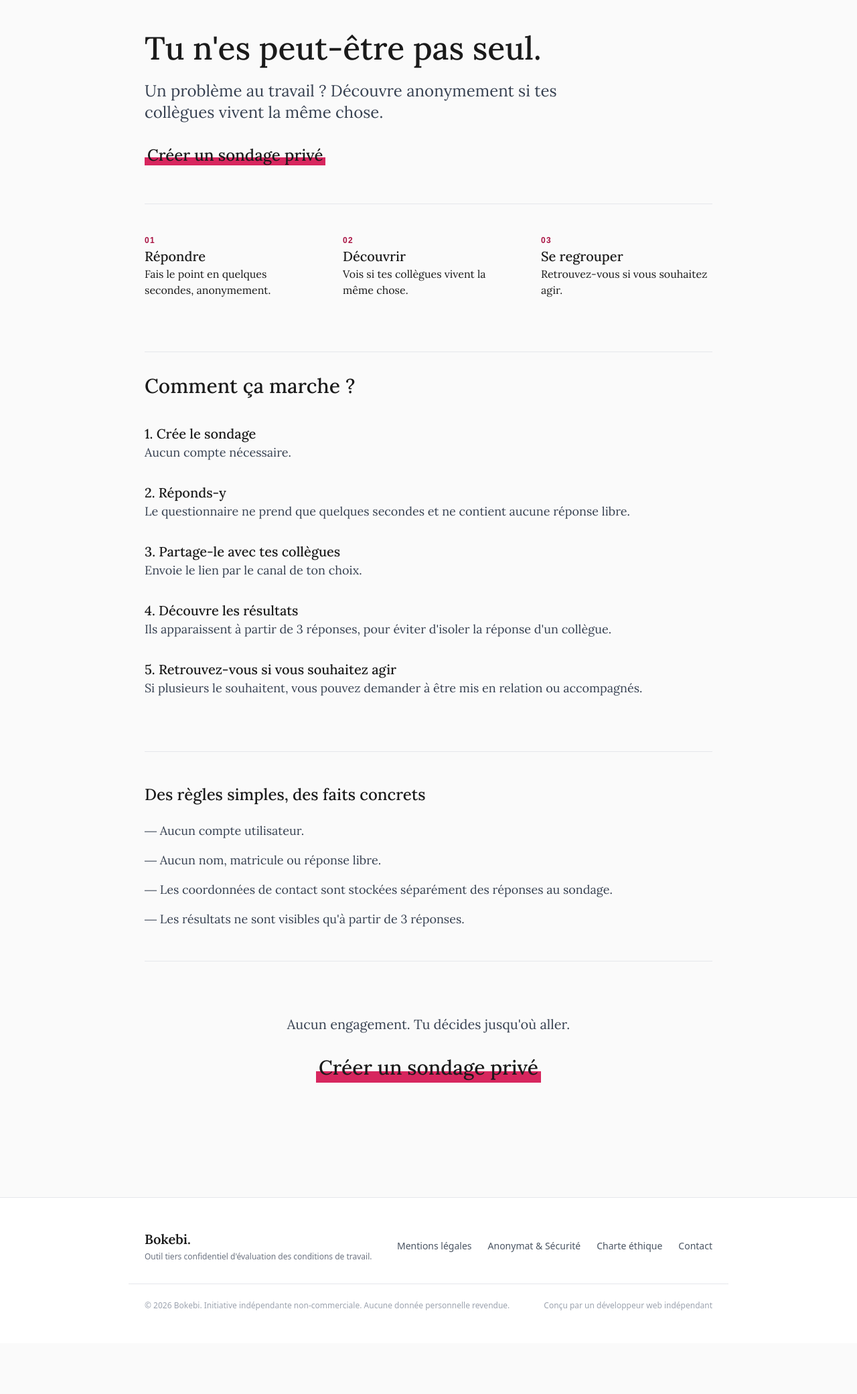
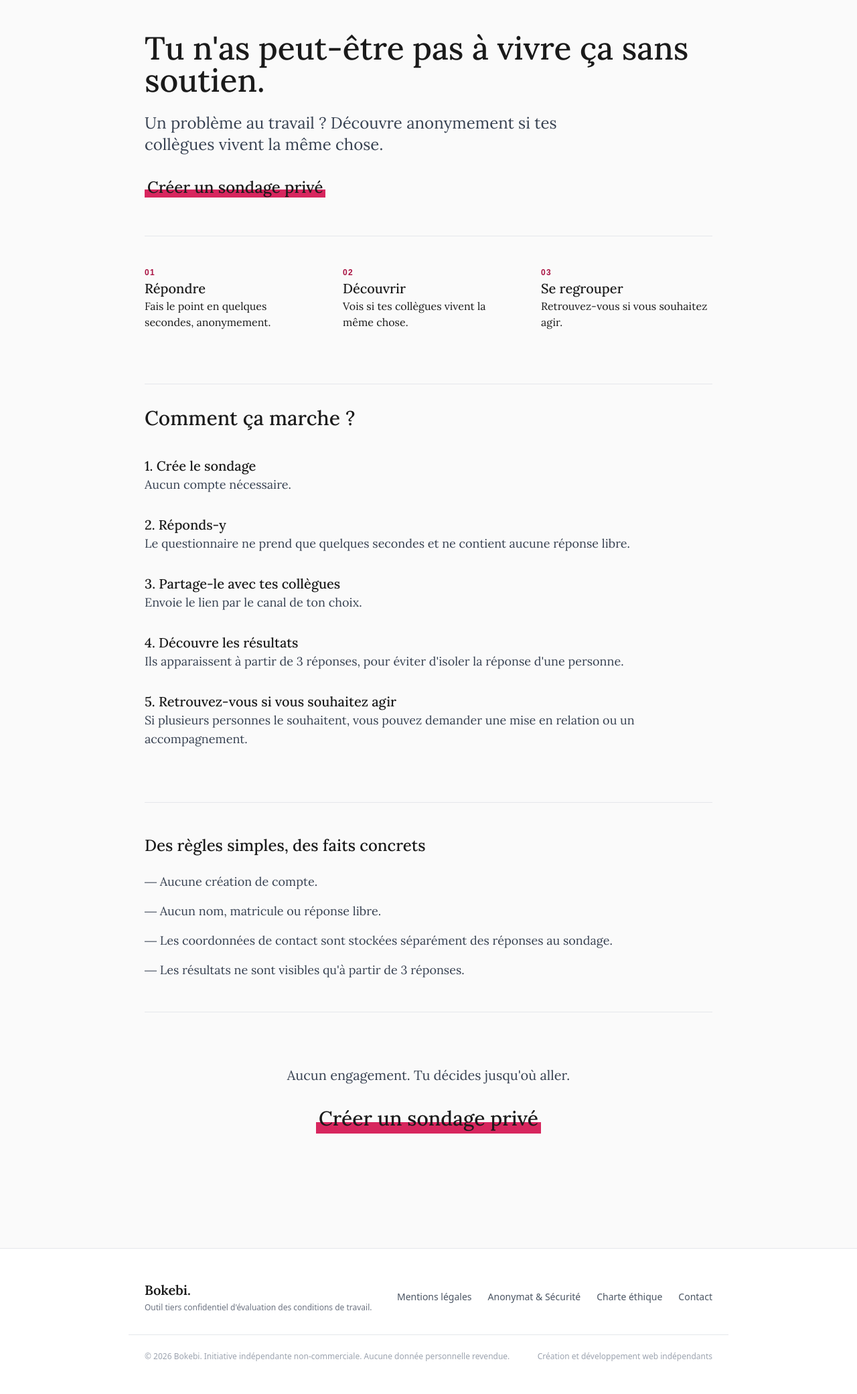
Before and after one commit to jafty/bokebi, a Django app: page / in a window 1280 px wide. Shown: the part 101-2183 px from the top of the page at 67% size. Before the commit the page ends 2058 px from the top, so only its background shows below. Run offline with Django 5.2, Linux system fonts and the light colour scheme; some libraries are stand-ins or nearby versions.

Commit message:
Neutraliser les formulations genrées du site

```diff
--- a/surveys/views.py
+++ b/surveys/views.py
@@ -17,20 +17,20 @@ FOOTER_PAGES = {
         "title": "Mentions légales",
         "intro": "Les informations essentielles sur l'édition et l'utilisation de Bokebi.",
         "sections": (
-            ("Éditeur du site", "Le site Bokebi est édité à titre non professionnel par un particulier au sens de l'article 6, III, 2 de la loi n° 2004-575 du 21 juin 2004 pour la confiance dans l'économie numérique (LCEN). Les coordonnées personnelles de l'auteur ont été transmises à l'hébergeur du site."),
+            ("Édition du site", "Le site Bokebi est édité à titre non professionnel par une personne physique au sens de l'article 6, III, 2 de la loi n° 2004-575 du 21 juin 2004 pour la confiance dans l'économie numérique (LCEN). Ses coordonnées personnelles ont été transmises au service d'hébergement du site."),
             ("Contact", "Pour toute question ou demande de modération : contact@bokebi.org"),
             ("Hébergement", "Le site est hébergé par :\nRailway Corp.\n548 Market St, Suite 500\nSan Francisco, CA 94104, États-Unis\nSite web : https://railway.app"),
-            ("Données personnelles & Anonymat", "Bokebi ne collecte aucune donnée permettant d'identifier directement les participants aux sondages sans leur consentement explicite. Les réponses aux sondages sont strictement anonymisées et dissociées de toute information de contact éventuelle."),
+            ("Données personnelles & Anonymat", "Bokebi ne collecte aucune donnée permettant d'identifier directement les personnes qui participent aux sondages sans consentement explicite. Les réponses aux sondages sont strictement anonymisées et dissociées de toute information de contact éventuelle."),
         ),
     },
     "privacy": {
         "title": "Anonymat & sécurité",
-        "intro": "La protection des participant·es est une contrainte de conception, pas une option.",
+        "intro": "La protection des personnes qui participent est une contrainte de conception, pas une option.",
         "sections": (
-            ("Sondages sans compte", "Aucun compte n'est nécessaire. Les réponses ne demandent ni nom, ni matricule, ni texte libre susceptible d'identifier son auteur."),
+            ("Sondages sans compte", "Aucun compte n'est nécessaire. Les réponses ne demandent ni nom, ni matricule, ni texte libre susceptible de permettre une identification."),
             ("Seuil de confidentialité", "Les moyennes ne sont affichées qu'à partir de trois participations, afin qu'une réponse isolée ne puisse pas être lue."),
             ("Demandes de contact séparées", "Une adresse e-mail communiquée pour une mise en relation ou un accompagnement est conservée séparément, sans identifiant de sondage ni réponse associée."),
-            ("Reste vigilant", "Partage un sondage protégé par un canal de confiance et choisis un mot de passe différent de tes mots de passe habituels."),
+            ("Adopte les bons réflexes", "Partage un sondage protégé par un canal de confiance et choisis un mot de passe différent de tes mots de passe habituels."),
         ),
     },
     "ethics": {
@@ -39,7 +39,7 @@ FOOTER_PAGES = {
         "sections": (
             ("Confidentialité", "Nous minimisons les données collectées et ne revendons aucune donnée personnelle."),
             ("Libre choix", "Répondre, demander une mise en relation ou solliciter un organisme reste toujours facultatif."),
-            ("Neutralité", "Les résultats restituent les réponses reçues. Ils ne servent ni à noter individuellement des salarié·es, ni à désigner une personne."),
+            ("Neutralité", "Les résultats restituent les réponses reçues. Ils ne servent ni à noter individuellement des membres du personnel, ni à désigner une personne."),
             ("Usage responsable", "Le service ne doit pas être utilisé pour harceler, identifier ou surveiller des collègues, ni pour diffuser un lien hors du groupe concerné."),
         ),
     },
@@ -48,7 +48,7 @@ FOOTER_PAGES = {
         "intro": "Une question sur Bokebi, un signalement de sécurité ou une demande relative à tes données ?",
         "sections": (
             ("Nous écrire", "L'adresse de contact dédiée sera publiée ici avant l'ouverture publique. En attendant, utilise le canal par lequel l'équipe Bokebi t'a présenté le service."),
-            ("Urgence", "Bokebi n'est pas un service d'urgence. En cas de danger immédiat, contacte les services d'urgence ou les interlocuteurs compétents de ton pays."),
+            ("Urgence", "Bokebi n'est pas un service d'urgence. En cas de danger immédiat, contacte les services d'urgence ou les organismes compétents de ton pays."),
         ),
     },
 }
--- a/templates/base.html
+++ b/templates/base.html
@@ -8,5 +8,5 @@
 <body class="antialiased font-serif flex flex-col min-h-screen"><div class="max-w-4xl mx-auto px-6 pb-12 flex-grow w-full">
 <nav class="flex justify-between items-center py-8 divider mb-12"><a class="text-3xl font-semibold tracking-tight" href="{% url 'home' %}">Bokebi.</a><div class="flex items-center gap-6"><a href="{% url 'home' %}#how-it-works" class="hidden md:block text-gray-600 hover:text-dark text-lg">Comment ça marche ?</a><a href="{% url 'create' %}" class="cta-highlight text-lg font-medium">Créer un sondage privé</a></div></nav>
 {% block content %}{% endblock %}</div>
-<footer class="bg-white border-t border-gray-200 py-12 mt-20 text-sm font-sans text-gray-600"><div class="max-w-4xl mx-auto px-6 flex flex-col md:flex-row justify-between items-center gap-6"><div><span class="font-serif text-xl font-semibold text-dark">Bokebi.</span><p class="text-xs text-gray-500 mt-1">Outil tiers confidentiel d'évaluation des conditions de travail.</p></div><div class="flex flex-wrap gap-6"><a href="{% url 'information-page' 'legal' %}">Mentions légales</a><a href="{% url 'information-page' 'privacy' %}">Anonymat & Sécurité</a><a href="{% url 'information-page' 'ethics' %}">Charte éthique</a><a href="{% url 'information-page' 'contact' %}">Contact</a></div></div><div class="max-w-4xl mx-auto px-6 mt-8 pt-6 border-t text-xs text-gray-400 flex flex-col sm:flex-row sm:justify-between gap-2"><span>&copy; 2026 Bokebi. Initiative indépendante non-commerciale. Aucune donnée personnelle revendue.</span><a class="hover:text-gray-600 transition-colors" href="https://www.japhet-stmn.fr" target="_blank" rel="noopener">Conçu par un développeur web indépendant</a></div></footer>
+<footer class="bg-white border-t border-gray-200 py-12 mt-20 text-sm font-sans text-gray-600"><div class="max-w-4xl mx-auto px-6 flex flex-col md:flex-row justify-between items-center gap-6"><div><span class="font-serif text-xl font-semibold text-dark">Bokebi.</span><p class="text-xs text-gray-500 mt-1">Outil tiers confidentiel d'évaluation des conditions de travail.</p></div><div class="flex flex-wrap gap-6"><a href="{% url 'information-page' 'legal' %}">Mentions légales</a><a href="{% url 'information-page' 'privacy' %}">Anonymat & Sécurité</a><a href="{% url 'information-page' 'ethics' %}">Charte éthique</a><a href="{% url 'information-page' 'contact' %}">Contact</a></div></div><div class="max-w-4xl mx-auto px-6 mt-8 pt-6 border-t text-xs text-gray-400 flex flex-col sm:flex-row sm:justify-between gap-2"><span>&copy; 2026 Bokebi. Initiative indépendante non-commerciale. Aucune donnée personnelle revendue.</span><a class="hover:text-gray-600 transition-colors" href="https://www.japhet-stmn.fr" target="_blank" rel="noopener">Création et développement web indépendants</a></div></footer>
 <script src="{% static 'js/bokebi.js' %}" defer></script></body></html>
--- a/templates/home.html
+++ b/templates/home.html
@@ -1,8 +1,8 @@
 {% extends 'base.html' %}{% block content %}
-<section class="mb-20 mt-4"><h1 class="text-4xl md:text-5xl font-medium mb-6 leading-tight">Tu n'es peut-être pas seul.</h1><p class="text-xl md:text-2xl text-gray-700 max-w-2xl leading-relaxed mb-8">Un problème au travail ? Découvre anonymement si tes collègues vivent la même chose.</p><div class="mb-14"><a href="{% url 'create' %}" class="text-2xl cta-highlight font-medium">Créer un sondage privé</a></div>
+<section class="mb-20 mt-4"><h1 class="text-4xl md:text-5xl font-medium mb-6 leading-tight">Tu n'as peut-être pas à vivre ça sans soutien.</h1><p class="text-xl md:text-2xl text-gray-700 max-w-2xl leading-relaxed mb-8">Un problème au travail ? Découvre anonymement si tes collègues vivent la même chose.</p><div class="mb-14"><a href="{% url 'create' %}" class="text-2xl cta-highlight font-medium">Créer un sondage privé</a></div>
 <div class="grid grid-cols-1 md:grid-cols-3 gap-10 pt-10 border-t"><div><b class="eyebrow">01</b><h2 class="text-xl font-medium">Répondre</h2><p>Fais le point en quelques secondes, anonymement.</p></div><div><b class="eyebrow">02</b><h2 class="text-xl font-medium">Découvrir</h2><p>Vois si tes collègues vivent la même chose.</p></div><div><b class="eyebrow">03</b><h2 class="text-xl font-medium">Se regrouper</h2><p>Retrouvez-vous si vous souhaitez agir.</p></div></div></section>
 <section id="how-it-works" class="mb-20 pt-8 border-t"><h3 class="text-3xl font-medium mb-10">Comment ça marche ?</h3><div class="space-y-8">
-<div><h4 class="text-xl font-medium">1. Crée le sondage</h4><p class="text-gray-700 text-lg">Aucun compte nécessaire.</p></div><div><h4 class="text-xl font-medium">2. Réponds-y</h4><p class="text-gray-700 text-lg">Le questionnaire ne prend que quelques secondes et ne contient aucune réponse libre.</p></div><div><h4 class="text-xl font-medium">3. Partage-le avec tes collègues</h4><p class="text-gray-700 text-lg">Envoie le lien par le canal de ton choix.</p></div><div><h4 class="text-xl font-medium">4. Découvre les résultats</h4><p class="text-gray-700 text-lg">Ils apparaissent à partir de 3 réponses, pour éviter d'isoler la réponse d'un collègue.</p></div><div><h4 class="text-xl font-medium">5. Retrouvez-vous si vous souhaitez agir</h4><p class="text-gray-700 text-lg">Si plusieurs le souhaitent, vous pouvez demander à être mis en relation ou accompagnés.</p></div></div></section>
-<section class="mb-16 border-y py-12"><h3 class="text-2xl font-medium mb-6">Des règles simples, des faits concrets</h3><ul class="space-y-4 text-lg text-gray-700"><li>― Aucun compte utilisateur.</li><li>― Aucun nom, matricule ou réponse libre.</li><li>― Les coordonnées de contact sont stockées séparément des réponses au sondage.</li><li>― Les résultats ne sont visibles qu'à partir de 3 réponses.</li></ul></section>
+<div><h4 class="text-xl font-medium">1. Crée le sondage</h4><p class="text-gray-700 text-lg">Aucun compte nécessaire.</p></div><div><h4 class="text-xl font-medium">2. Réponds-y</h4><p class="text-gray-700 text-lg">Le questionnaire ne prend que quelques secondes et ne contient aucune réponse libre.</p></div><div><h4 class="text-xl font-medium">3. Partage-le avec tes collègues</h4><p class="text-gray-700 text-lg">Envoie le lien par le canal de ton choix.</p></div><div><h4 class="text-xl font-medium">4. Découvre les résultats</h4><p class="text-gray-700 text-lg">Ils apparaissent à partir de 3 réponses, pour éviter d'isoler la réponse d'une personne.</p></div><div><h4 class="text-xl font-medium">5. Retrouvez-vous si vous souhaitez agir</h4><p class="text-gray-700 text-lg">Si plusieurs personnes le souhaitent, vous pouvez demander une mise en relation ou un accompagnement.</p></div></div></section>
+<section class="mb-16 border-y py-12"><h3 class="text-2xl font-medium mb-6">Des règles simples, des faits concrets</h3><ul class="space-y-4 text-lg text-gray-700"><li>― Aucune création de compte.</li><li>― Aucun nom, matricule ou réponse libre.</li><li>― Les coordonnées de contact sont stockées séparément des réponses au sondage.</li><li>― Les résultats ne sont visibles qu'à partir de 3 réponses.</li></ul></section>
 <section class="text-center mt-20 mb-12"><p class="text-xl text-gray-700 mb-8">Aucun engagement. Tu décides jusqu'où aller.</p><a href="{% url 'create' %}" class="text-3xl cta-highlight font-medium pb-1">Créer un sondage privé</a></section>
 {% endblock %}
--- a/templates/take_survey.html
+++ b/templates/take_survey.html
@@ -1,3 +1,3 @@
 {% extends 'base.html' %}{% block content %}<section class="max-w-3xl mx-auto"><div class="eyebrow">Sondage confidentiel</div><h1 class="text-3xl font-medium mb-4">{{ survey.team_name }}</h1><p class="text-gray-700 mb-10 pb-6 divider text-lg">Environ 15 secondes · anonyme · aucune réponse libre. Les résultats apparaissent à partir de 3 réponses.</p>
-{% if submitted %}<div class="p-8 md:p-10 border bg-white shadow-sm rounded"><h3 class="text-3xl font-medium mb-4">Merci. Et maintenant, souhaites-tu être aidé·e ?</h3><p class="text-lg mb-3">Bokebi peut t'aider à ne pas rester seul·e : choisis une mise en relation confidentielle avec des collègues ou l'accompagnement d'un organisme.</p><p class="text-sm text-gray-600 mb-8">Ces choix sont entièrement optionnels. Pour organiser la mise en relation, ton e-mail et le nom du groupe « {{ survey.team_name }} » sont conservés ensemble dans une base séparée. Ni l'identifiant du sondage ni tes réponses ne sont enregistrés avec ces coordonnées.</p><form method="post" action="{% url 'contact-opt-in' survey.id %}">{% csrf_token %}<label class="contact-choice"><input type="checkbox" name="wants_colleagues"> Être mis·e en relation avec des collègues qui ont fait la même demande</label><label class="contact-choice"><input type="checkbox" name="wants_organization"> Être accompagné·e confidentiellement par un organisme</label><div id="email-field" hidden><label for="email">Ton adresse e-mail :</label><input type="email" name="email" id="email" autocomplete="email"><p class="text-xs text-gray-700 mt-2">L'équipe Bokebi te contactera sous 48 à 72 h.</p></div><button class="text-2xl cta-highlight mt-8">Terminer et accéder aux résultats</button></form></div>
+{% if submitted %}<div class="p-8 md:p-10 border bg-white shadow-sm rounded"><h3 class="text-3xl font-medium mb-4">Merci. Et maintenant, souhaites-tu recevoir de l'aide ?</h3><p class="text-lg mb-3">Bokebi peut t'aider à trouver du soutien : choisis une mise en relation confidentielle avec des collègues ou l'accompagnement d'un organisme.</p><p class="text-sm text-gray-600 mb-8">Ces choix sont entièrement optionnels. Pour organiser la mise en relation, ton e-mail et le nom du groupe « {{ survey.team_name }} » sont conservés ensemble dans une base séparée. Ni l'identifiant du sondage ni tes réponses ne sont enregistrés avec ces coordonnées.</p><form method="post" action="{% url 'contact-opt-in' survey.id %}">{% csrf_token %}<label class="contact-choice"><input type="checkbox" name="wants_colleagues"> Demander une mise en relation avec des collègues qui ont fait la même demande</label><label class="contact-choice"><input type="checkbox" name="wants_organization"> Demander l'accompagnement confidentiel d'un organisme</label><div id="email-field" hidden><label for="email">Ton adresse e-mail :</label><input type="email" name="email" id="email" autocomplete="email"><p class="text-xs text-gray-700 mt-2">L'équipe Bokebi te contactera sous 48 à 72 h.</p></div><button class="text-2xl cta-highlight mt-8">Terminer et accéder aux résultats</button></form></div>
 {% else %}{% if error %}<p class="error">{{ error }}</p>{% endif %}<form method="post">{% csrf_token %}{% for question in questions %}<fieldset class="mb-12"><legend class="text-xl mb-5 font-medium">{{ forloop.counter }}. {{ question }}</legend>{% for value in '12345' %}<label class="poll-option-container"><input type="radio" name="q{{ forloop.parentloop.counter }}" value="{{ value }}" class="poll-option-input" required><span class="poll-option-box"><span class="poll-letter">{{ value }}</span><span class="text-lg">{% if value == '1' %}Pas du tout d'accord{% elif value == '2' %}Plutôt pas d'accord{% elif value == '3' %}Neutre{% elif value == '4' %}Plutôt d'accord{% else %}Totalement d'accord{% endif %}</span></span></label>{% endfor %}</fieldset>{% endfor %}<button class="text-2xl cta-highlight">Valider mes réponses</button></form>{% endif %}</section>{% endblock %}
```
Also changed, not shown: tests/test_views.py (+3 -2 lines).
